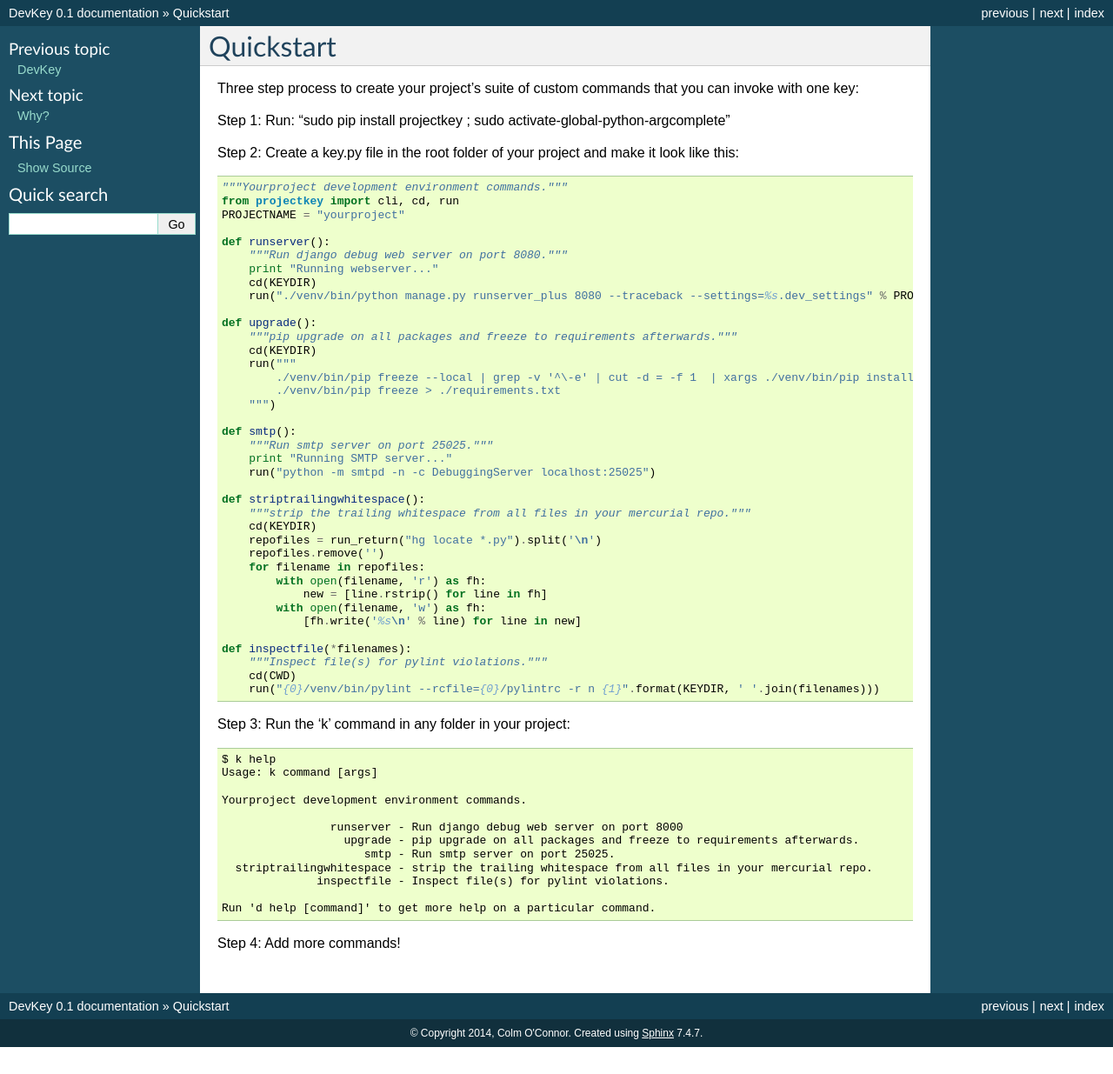
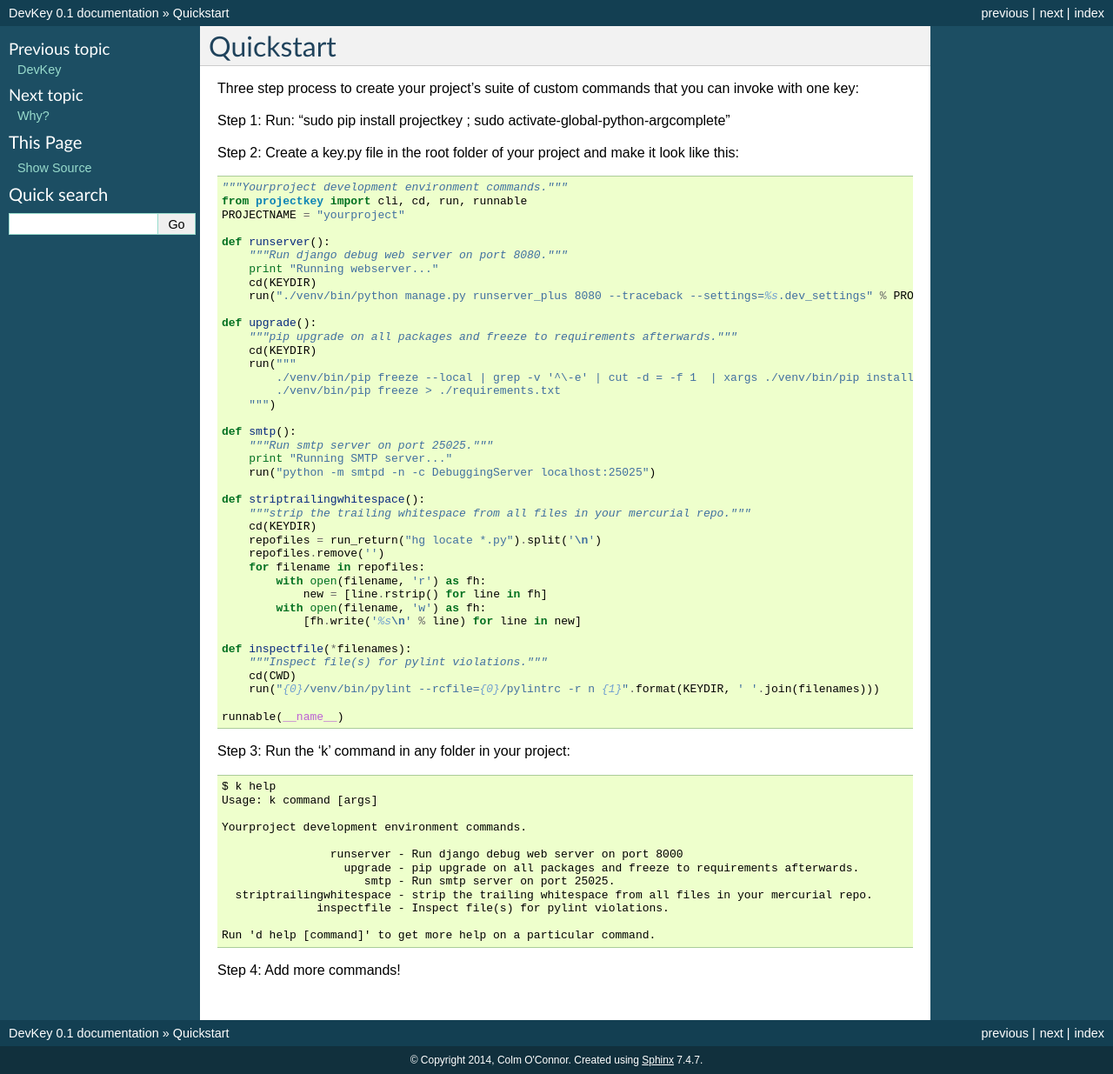
Before and after one commit to crdoconnor/devkey, a Sphinx documentation site: the page built from docs/quickstart.rst, in a window 1280 px wide. Shown: the whole page at 87% size. Built offline with Sphinx 7.4.7, drawn with Linux system fonts in a browser that asks for light colours; before the commit the page ends 1204 px from its top, so only the background shows below that.

Commit message:
Made key.py runnable directly with a one liner.

```diff
--- a/README.rst
+++ b/README.rst
@@ -8,7 +8,7 @@ Step 1: Run: "sudo pip install projectkey ; sudo activate-global-python-argcompl
 Step 2: Create a key.py file in the root folder of your project and make it look like this::
 
     """Yourproject development environment commands."""
-    from projectkey import cli, cd, run
+    from projectkey import cli, cd, run, runnable
     PROJECTNAME = "yourproject"
 
     def runserver():
@@ -46,6 +46,8 @@ Step 2: Create a key.py file in the root folder of your project and make it look
         cd(CWD)
         run("{0}/venv/bin/pylint --rcfile={0}/pylintrc -r n {1}".format(KEYDIR, ' '.join(filenames)))
 
+    runnable(__name__)
+
 Step 3: Run the 'k' command in any folder in your project::
 
     $ k help
--- a/docs/quickstart.rst
+++ b/docs/quickstart.rst
@@ -1,6 +1,5 @@
 Quickstart
 ==========
-
 
 Three step process to create your project's suite of custom commands that you can invoke with one key:
 
@@ -9,7 +8,7 @@ Step 1: Run: "sudo pip install projectkey ; sudo activate-global-python-argcompl
 Step 2: Create a key.py file in the root folder of your project and make it look like this::
 
     """Yourproject development environment commands."""
-    from projectkey import cli, cd, run
+    from projectkey import cli, cd, run, runnable
     PROJECTNAME = "yourproject"
 
     def runserver():
@@ -47,6 +46,8 @@ Step 2: Create a key.py file in the root folder of your project and make it look
         cd(CWD)
         run("{0}/venv/bin/pylint --rcfile={0}/pylintrc -r n {1}".format(KEYDIR, ' '.join(filenames)))
 
+    runnable(__name__)
+
 Step 3: Run the 'k' command in any folder in your project::
 
     $ k help
```
Also changed, not shown: projectkey/__init__.py (+6 -1 lines).
